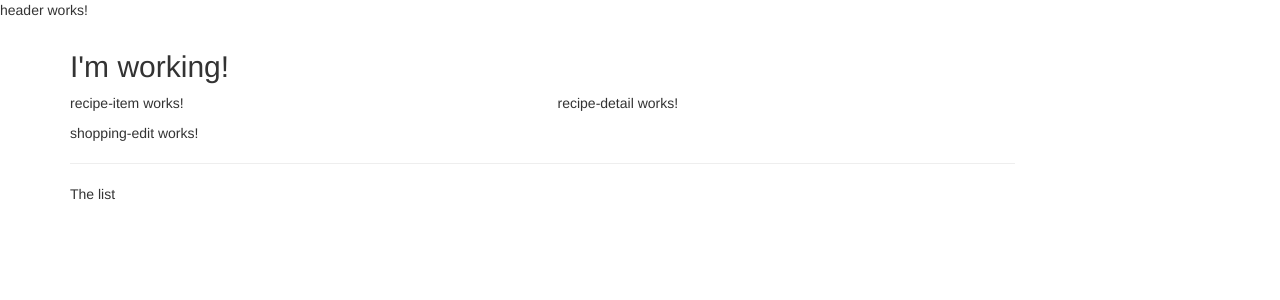
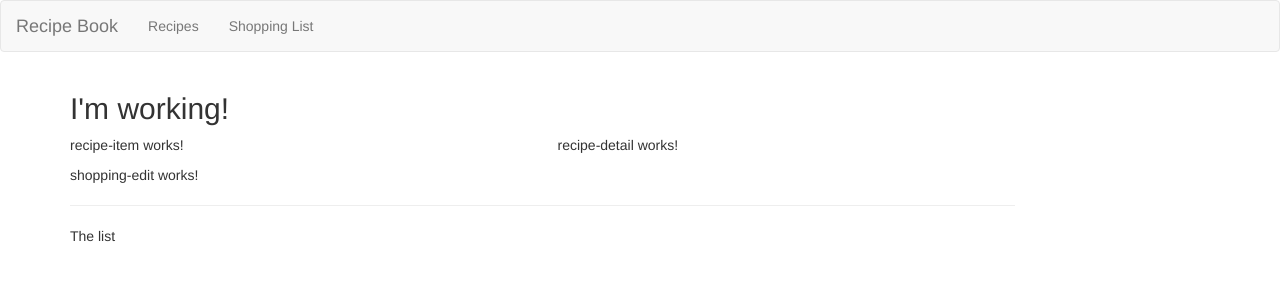
Before and after one commit to alpizano/recipe-book-shopping-list-app, an Angular app: page / in a window 1280 px wide. Shown: the top 300 px of the page. Built offline with nearby package versions, Linux system fonts and the light colour scheme.

Commit message:
finish header component

```diff
--- a/src/app/header/header.component.html
+++ b/src/app/header/header.component.html
@@ -1 +1,24 @@
-<p>header works!</p>
+<!-- Using styles from bootstrap -->
+<nav class="navbar navbar-default">
+  <div class="container-fluid">
+    <div class="navbar-header">
+      <a href="#" class="navbar-brand">Recipe Book</a>
+    </div>
+
+    <div class="collapse navbar-collapse">
+      <!-- list items will sit next to each other -->
+      <ul class="nav navbar-nav">
+        <li><a href="#">Recipes</a></li>
+        <li><a href="#">Shopping List</a></li>
+      </ul>
+      <ul class="nav navbar-nav navbar-right">
+        <li class="dropdown">
+          <ul class="dropdown-menu">
+            <li><a href="#">Save data</a></li>
+            <li><a href="#">Fetch data</a></li>
+          </ul>
+        </li>
+      </ul>
+    </div>
+  </div>
+</nav>
```
